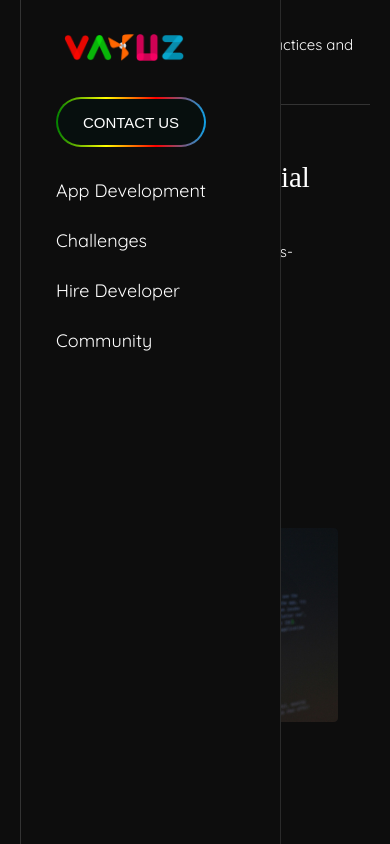
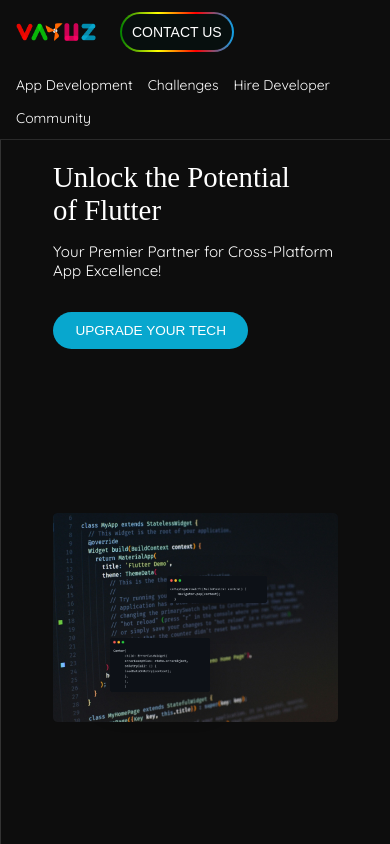
Before and after one commit to aamir-10/ReactUI_Task, a React (Create React App) app: page / in a window 390 px wide. Built offline with nearby package versions, Linux system fonts and the light colour scheme; the HTML template or start-up script is replaced by a standard one.

Commit message:
Update Sidebar.css

```diff
--- a/src/components/Sidebar.css
+++ b/src/components/Sidebar.css
@@ -1,6 +1,6 @@
 .sidebar {
   width: 200px;
-  height: 100vh; /* ensures it fills the full height */
+  height: 100vh;
   background-color: #0d0d0d;
   color: white;
   display: flex;
@@ -9,8 +9,9 @@
   padding: 24px;
   border-right: 1px solid #2a2a2a;
   margin-left: 2rem;
+  box-sizing: border-box;
+  overflow-x: hidden;
 }
-
 
 .sidebar-logo {
   width: 120px;
@@ -33,7 +34,8 @@
   position: relative;
   z-index: 0;
 }
-.contact-button::after{
+
+.contact-button::after {
   content: "";
   position: absolute;
   top: 2px;
@@ -55,26 +57,74 @@
   color: white;
   text-decoration: none;
   font-size: 18px;
+  opacity: 0;
+  transform: translateY(20px);
+  animation: fadeSlideUp 0.6s ease forwards;
 }
 
 .sidebar-nav a:hover {
   text-decoration: underline;
 }
 
-@media screen and (max-width: 768px) {
+/* Animation for nav links */
+@keyframes fadeSlideUp {
+  to {
+    opacity: 1;
+    transform: translateY(0);
+  }
+}
+
+.slide-in {
+  opacity: 0;
+  animation: fadeSlideUp 0.5s ease forwards;
+}
+
+/* ✅ Responsive design */
+@media (max-width: 768px) {
   .sidebar {
-    width: 200px;
+    width: 100%;
+    height: auto;
+    flex-direction: row;
+    align-items: center;
+    justify-content: space-between;
+    border-right: none;
+    border-bottom: 1px solid #2a2a2a;
+    margin-left: 0;
+    padding: 12px 16px;
     position: fixed;
     top: 0;
     left: 0;
-    height: 100vh;
     z-index: 1000;
-    background-color: #0d0d0d;
-    overflow-y: auto;
-    border-right: 1px solid #2a2a2a;
   }
 
-  body {
-    margin-left: 20px;
+  .sidebar-top {
+    display: flex;
+    align-items: center;
+    gap: 1.5rem;
+    flex-wrap: wrap;
+    width: 100%;
+  }
+
+  .sidebar-logo {
+    width: 80px;
+    margin: 0;
+  }
+
+  .contact-button {
+    width: auto;
+    height: 40px;
+    font-size: 14px;
+    padding: 8px 12px;
+    margin-bottom: 0;
+  }
+
+  .sidebar-nav {
+    flex-direction: row;
+    gap: 15px;
+    flex-wrap: wrap;
+  }
+
+  .sidebar-nav a {
+    font-size: 14px;
   }
 }
```
